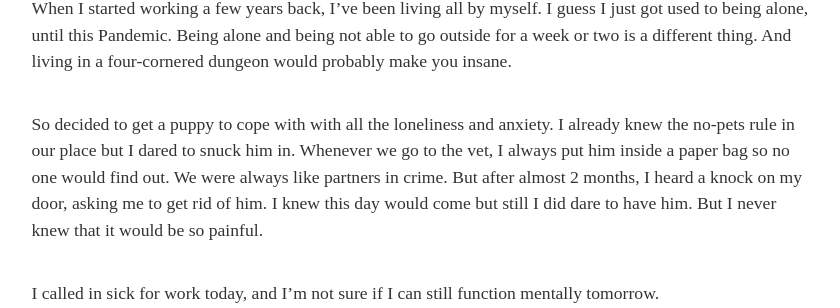
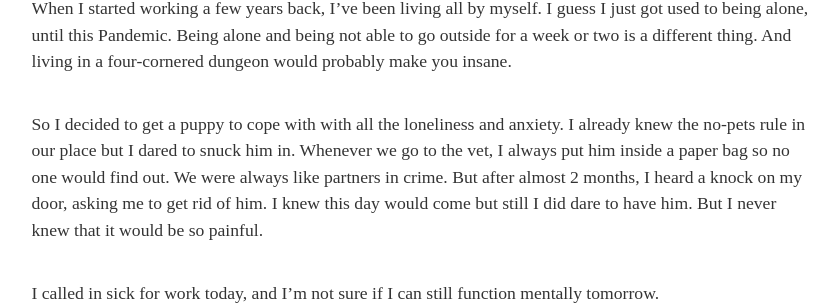
Before and after one commit to bonasfvck/blog, a Jekyll site: the page built from _posts/2020-06-08-haku.md, in a window 1280 px wide. Shown: the part 946-1254 px from the top of the page, without its empty margins (220-1060 px from the left). Built offline with Jekyll 4.4.1, drawn with Linux system fonts in a browser that asks for light colours; nearby versions of some CDN libraries; some web fonts are replaced; comment, search, counter and statistics services are not loaded.

```diff
--- a/_posts/2020-06-08-haku.md
+++ b/_posts/2020-06-08-haku.md
@@ -25,7 +25,7 @@ When I started working a few years back, I've been living all by myself. I guess
 
 <br>
 
-So decided to get a puppy to cope with with all the loneliness and anxiety. I already knew the no-pets rule in our place but I dared to snuck him in. Whenever we go to the vet, I always put him inside a paper bag so no one would find out. We were always like partners in crime. But after almost 2 months, I heard a knock on my door, asking me to get rid of him. I knew this day would come but still I did dare to have him. But I never knew that it would be so painful.
+So I decided to get a puppy to cope with with all the loneliness and anxiety. I already knew the no-pets rule in our place but I dared to snuck him in. Whenever we go to the vet, I always put him inside a paper bag so no one would find out. We were always like partners in crime. But after almost 2 months, I heard a knock on my door, asking me to get rid of him. I knew this day would come but still I did dare to have him. But I never knew that it would be so painful.
 
 <br>
 
```
